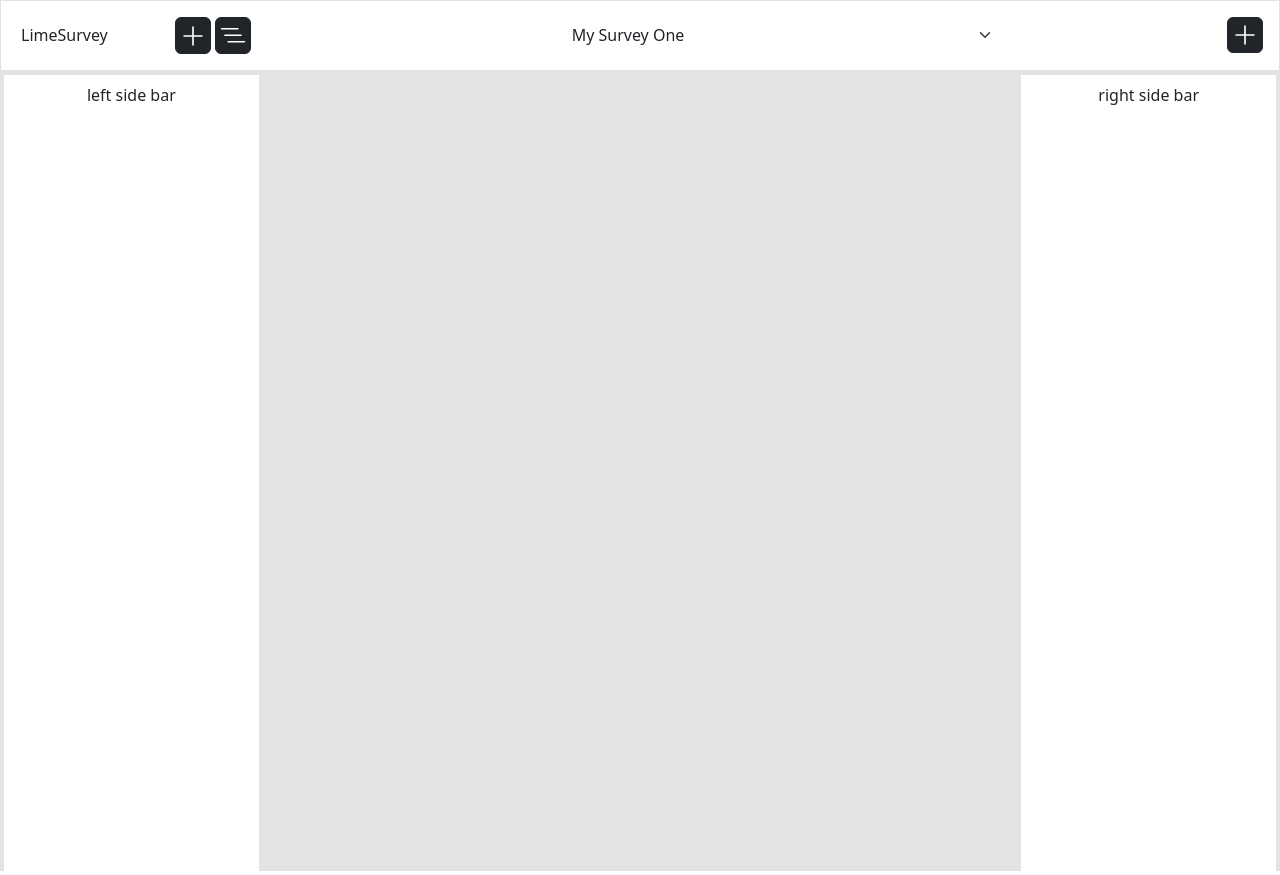
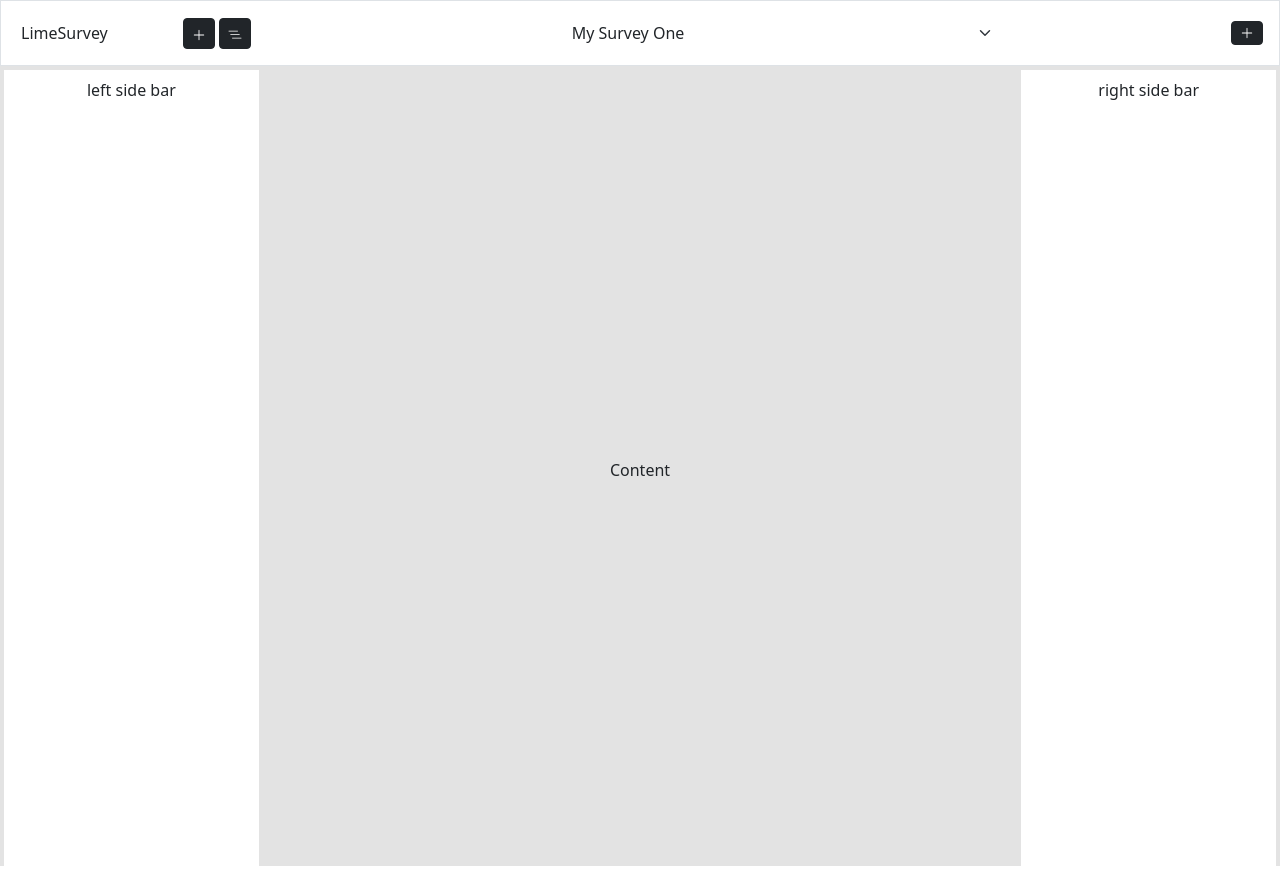
Before and after one commit to LimeSurvey/react-app-proto, a React (Create React App) app in the folder app/: page /editor in a window 1280 px wide. Built offline with nearby package versions, Linux system fonts and the light colour scheme.

Commit message:
Split editor page elements

```diff
--- a/app/package.json
+++ b/app/package.json
@@ -12,6 +12,7 @@
     "@types/react": "^18.0.21",
     "@types/react-dom": "^18.0.6",
     "bootstrap": "^5.2.2",
+    "classnames": "^2.3.2",
     "localforage": "^1.10.0",
     "match-sorter": "^6.3.1",
     "react": "^18.2.0",
--- /dev/null
+++ b/app/src/component/page/editor/Content.tsx
@@ -0,0 +1,13 @@
+import React from 'react'
+import Col from 'react-bootstrap/Col'
+import classNames from 'classnames'
+
+function Editor() {
+    return (
+        <Col xs={7} className={classNames('d-flex', 'align-items-center', 'justify-content-center', 'p-2', 'm-1')}>
+            {'Content'}
+        </Col>
+    )
+}
+
+export default Editor
--- a/app/src/component/page/editor/Editor.tsx
+++ b/app/src/component/page/editor/Editor.tsx
@@ -1,52 +1,20 @@
 import React from 'react'
 import './Editor.scss'
 import Container from 'react-bootstrap/Container'
-import Form from 'react-bootstrap/Form'
-import Button from 'react-bootstrap/Button'
 import Row from 'react-bootstrap/Row'
-import Col from 'react-bootstrap/Col'
-import { PlusLg, ListNested } from 'react-bootstrap-icons'
+import TopBar from './TopBar'
+import SideBarLeft from './SideBarLeft'
+import SideBarRight from './SideBarRight'
+import Content from './Content'
 
 function Editor() {
     return (
         <Container id="container" fluid>
-        <Row className="top-bar border">
-            <Col className="d-flex align-items-center justify-content-between p-2 m-1">
-                <span className="p-2">LimeSurvey</span>
-                <span>
-                    <Button variant="dark" className="p-1 m-1">
-                        <PlusLg size={26}/>
-                    </Button>
-                    <Button variant="dark" className="p-1">
-                        <ListNested size={26}/>
-                    </Button>
-                </span>
-            </Col>
-            <Col xs={7} className="d-flex align-items-center justify-content-center p-2 m-1">
-                <Form.Select
-                    aria-label="Default select example"
-                    className="text-align-center"
-                    style={{border: 0, backgroundColor: 'transparent'}}>
-                    <option value="1">My Survey One</option>
-                    <option value="2">My Survey Two</option>
-                    <option value="3">My Survey Three</option>
-                </Form.Select>
-            </Col>
-            <Col className="d-flex align-items-center justify-content-end p-2 m-1">
-                <Button className="d-flex ml-auto p-1 m-1" variant="dark">
-                    <PlusLg size={26}/>
-                </Button>
-            </Col>
-        </Row>
+            <TopBar/>
             <Row id="content">
-            <Col className="sidebar sidebar-l d-flex align-items-center justify-content-start p-2 m-1">
-                left side bar
-            </Col>
-            <Col xs={7} className="d-flex align-items-center justify-content-center p-2 m-1">
-            </Col>
-            <Col className="sidebar sidebar-r d-flex align-items-center justify-content-start p-2 m-1">
-                right side bar
-            </Col>
+                <SideBarLeft />
+                <Content />
+                <SideBarRight />
             </Row>
         </Container>
     )
--- /dev/null
+++ b/app/src/component/page/editor/SideBarLeft.tsx
@@ -0,0 +1,13 @@
+import React from 'react'
+import Col from 'react-bootstrap/Col'
+import classNames from 'classnames'
+
+function SideBarLeft() {
+    return (
+        <Col className={classNames('sidebar', 'sidebar-l', 'd-flex', 'align-items-center', 'justify-content-start', 'p-2', 'm-1')}>
+            left side bar
+        </Col>
+    )
+}
+
+export default SideBarLeft
--- /dev/null
+++ b/app/src/component/page/editor/SideBarRight.tsx
@@ -0,0 +1,13 @@
+import React from 'react'
+import Col from 'react-bootstrap/Col'
+import classNames from 'classnames'
+
+function SideBarRight() {
+    return (
+        <Col className={classNames('sidebar', 'sidebar-r', 'd-flex', 'align-items-center', 'justify-content-start', 'p-2', 'm-1')}>
+            right side bar
+        </Col>
+    )
+}
+
+export default SideBarRight
--- /dev/null
+++ b/app/src/component/page/editor/TopBar.tsx
@@ -0,0 +1,44 @@
+import React from 'react'
+import './Editor.scss'
+import Container from 'react-bootstrap/Container'
+import Form from 'react-bootstrap/Form'
+import Button from 'react-bootstrap/Button'
+import Row from 'react-bootstrap/Row'
+import Col from 'react-bootstrap/Col'
+import { PlusLg, ListNested } from 'react-bootstrap-icons'
+import classNames from 'classnames'
+
+function TopBar() {
+  return (
+    <Row className={classNames('top-bar', 'border')}>
+        <Col className={classNames('d-flex', 'align-items-center', 'justify-content-between', 'p-2' , 'm-1')}>
+            <span className={classNames('p-2')}>LimeSurvey</span>
+            <span>
+                <Button variant="dark" size="sm" className={classNames('m-1')}>
+                    <PlusLg />
+                </Button>
+                <Button variant="dark" size="sm">
+                    <ListNested />
+                </Button>
+            </span>
+        </Col>
+        <Col xs={7} className={classNames('d-flex', 'align-items-center', 'justify-content-between', 'p-2' , 'm-1')}>
+            <Form.Select
+                aria-label="Default select example"
+                className={classNames('text-align-center')}
+                style={{border: 0, backgroundColor: 'transparent'}}>
+                <option value="1">My Survey One</option>
+                <option value="2">My Survey Two</option>
+                <option value="3">My Survey Three</option>
+            </Form.Select>
+        </Col>
+        <Col className={classNames('d-flex', 'align-items-center', 'justify-content-end', 'p-2', 'm-1')}>
+            <Button variant="dark" size="sm" className={classNames('d-flex', 'ml-auto', 'm-1')}>
+                <PlusLg />
+            </Button>
+        </Col>
+    </Row>
+  )
+}
+
+export default TopBar
```
Also changed, not shown: 2 other files (tests, documents, lock files or other folders). Lines whose indentation alone changed are shown as unchanged.
